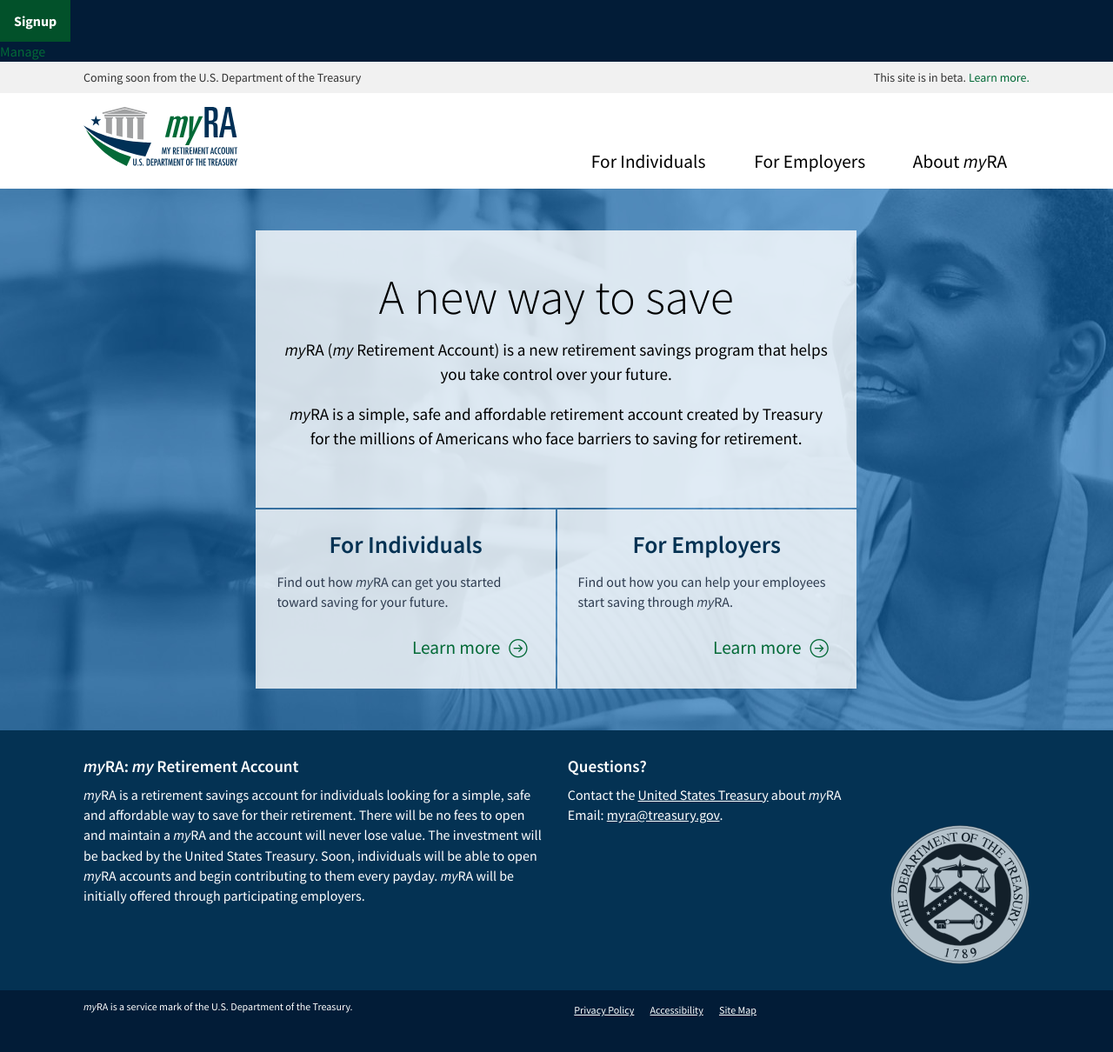
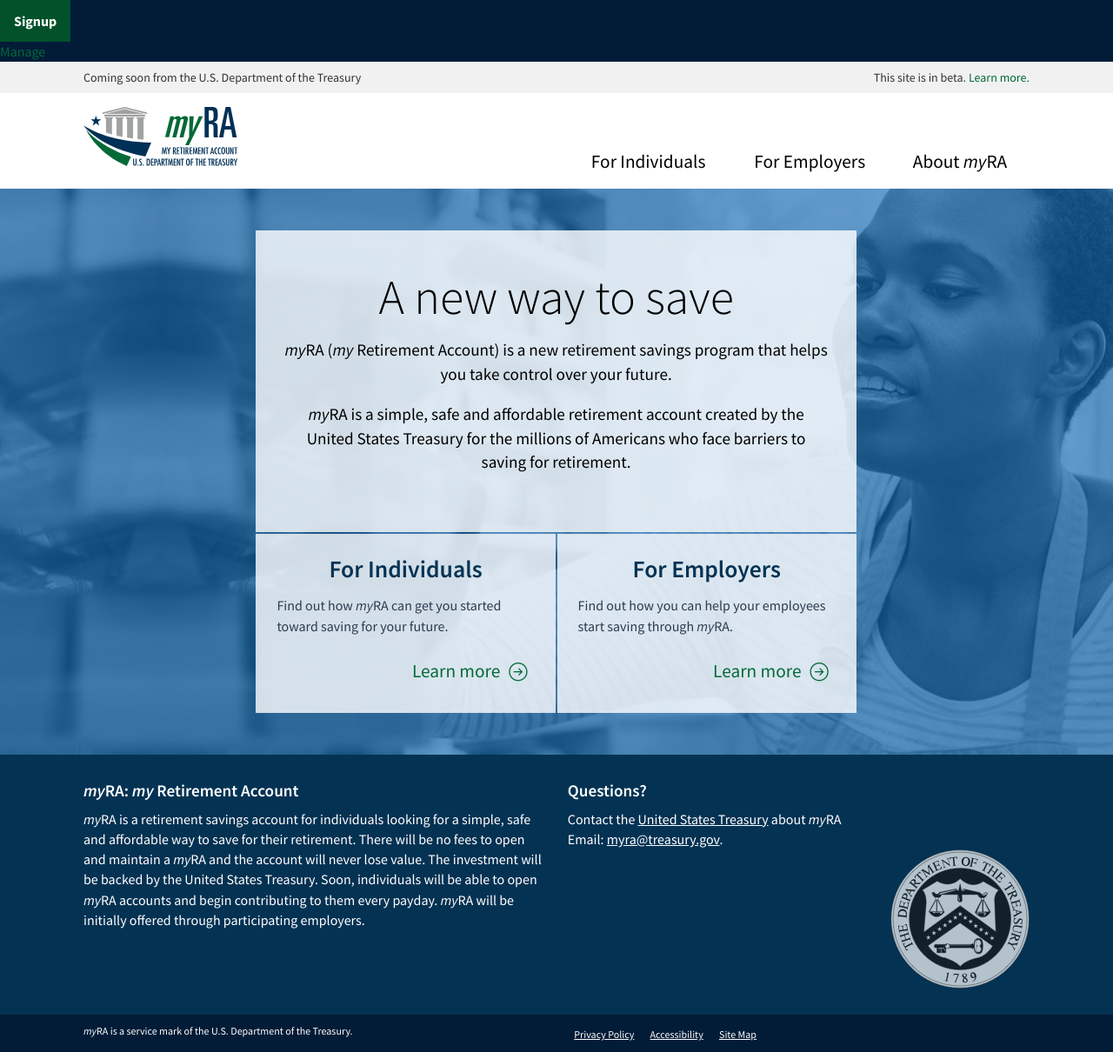
Before and after one commit to 18F/myra, a Jekyll site: the page built from index.html, in a window 1280 px wide. Shown: the whole page at 87% size. Built offline with Jekyll 4.4.1, drawn with Linux system fonts in a browser that asks for light colours; before the commit the page ends 1183 px from its top, so only the background shows below that.

Commit message:
copy edit

```diff
--- a/index.html
+++ b/index.html
@@ -11,7 +11,7 @@
       <div class="headline">
         <span class="display">A new way to save</span>
         <p class="lead-text" itemprop="description"><span class="myra">myRA</span> (<i>my</i> Retirement Account) is a new retirement savings program that helps you take control over your future.</p>
-        <p class="lead-text"><span class="myra">myRA</span> is a simple, safe and affordable retirement account created by Treasury for the millions of Americans who face barriers to saving for retirement.</p>
+        <p class="lead-text"><span class="myra">myRA</span> is a simple, safe and affordable retirement account created by the United States Treasury for the millions of Americans who face barriers to saving for retirement.</p>
       </div>
       <div class="block match-height">
         <a href="{{ site.baseurl }}/individuals/"><h2>For Individuals</h2></a>
```
